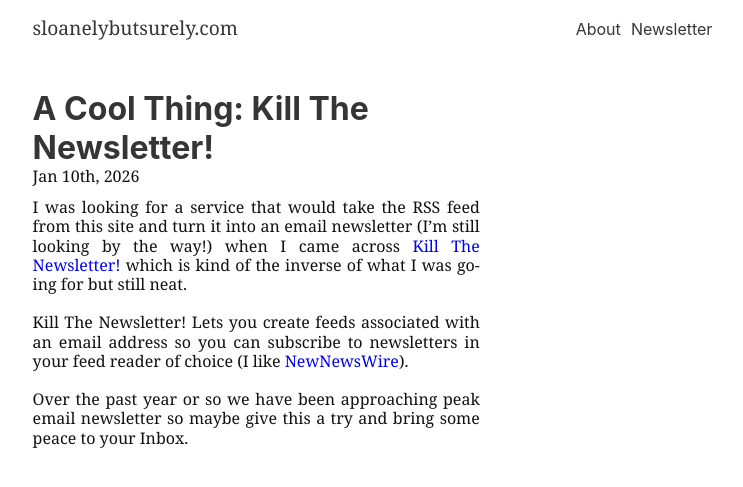
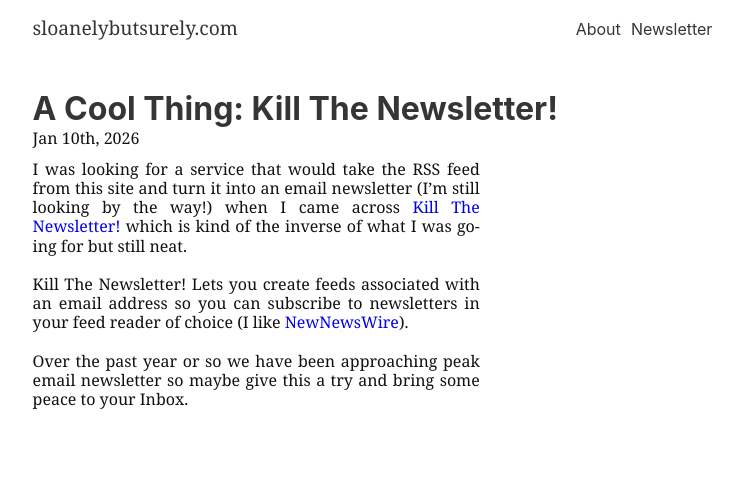
Before and after one commit to sloanelybutsurely/www, a Jekyll site: the page built from _posts/2026-01-10-a-cool-thing-kill-the-newsletter.md, in a window 1280 px wide. Shown: the top 487 px of the page, without its empty margins (260-1003 px from the left). Built offline with Jekyll 4.4.1, drawn with Linux system fonts in a browser that asks for light colours.

Commit message:
make page headers full width

```diff
--- a/_sass/main.css
+++ b/_sass/main.css
@@ -103,7 +103,8 @@ article > section > * {
 
 article > section,
 article > figure,
-article > section > figure {
+article > section > figure,
+article > header:has(h1) {
   max-width: var(--page-width);
 }
 
```
